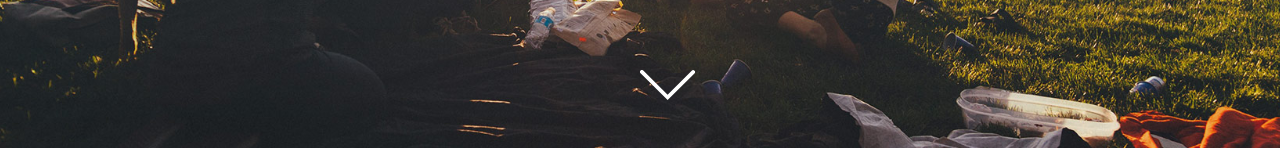
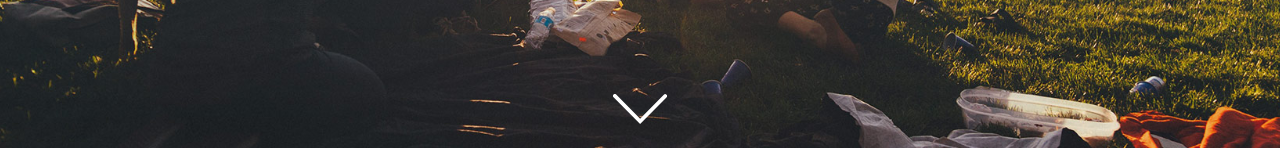
Before and after one commit to ConnectCorp/interim-website, a website: page index.html in a window 1280 px wide. Shown: the part 635-800 px from the top of the page. Drawn offline with nearby package versions, Linux system fonts and the light colour scheme.

Commit message:
added center arrow

```diff
--- a/assets/stylesheets/scss/home.scss
+++ b/assets/stylesheets/scss/home.scss
@@ -308,9 +308,19 @@ Arrows
 */
 
 
+.Absolute-Center {
+  margin: auto;
+  position: absolute;
+  top: 90%;
+  left: 0;
+  bottom: 0;
+  right: 0;
+}
+
+
 .arrow {
   position: absolute;
-  left: 50%;
+  left: 45%;
   top: 90%;
   @include breakpoint($small) {
 		visibility: hidden;
--- a/index.html
+++ b/index.html
@@ -50,9 +50,7 @@
 						</div>
 					</form>
 				</div>
-				<div class="arrow animated center">
-	            	<img alt="" height="30" width src="assets/img/down.svg"/>
-	          </div>
+            	<img class="Absolute-Center" alt="" height="30" width src="assets/img/down.svg"/>
 			</div>
 	</section>
 
```
Also changed, not shown: assets/stylesheets/css/home.css, 1 other file.
